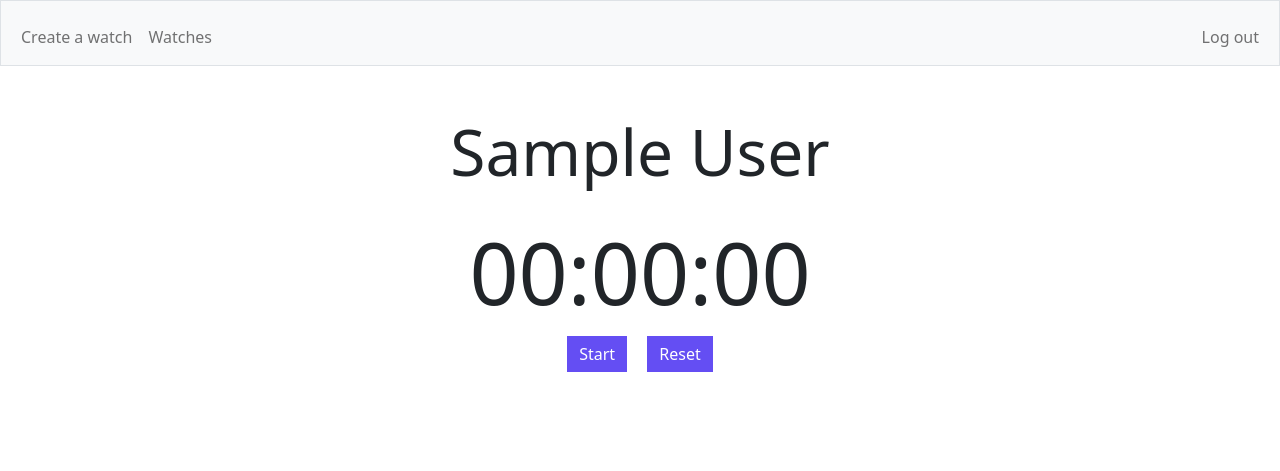
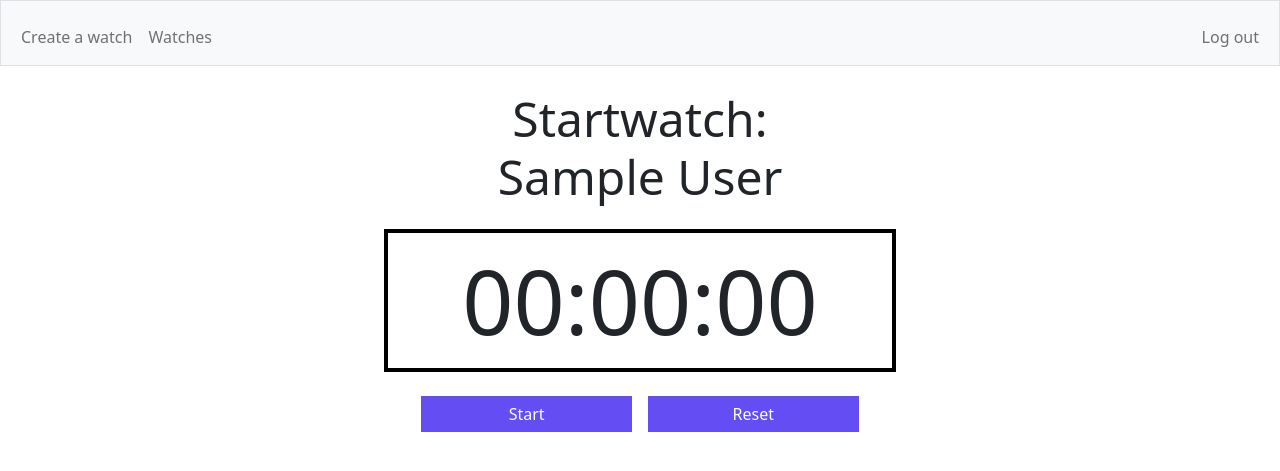
Before and after one commit to zepedae/startwatch, a Flask app: page /stopwatch in a window 1280 px wide. Shown: the top 471 px of the page. Run offline with Flask 3, Linux system fonts and the light colour scheme; the visitor is signed in with stand-in values (Sample User, id 1).

Commit message:
Update visualize page

```diff
--- a/static/style.css
+++ b/static/style.css
@@ -119,8 +119,26 @@
   padding: 0 2vw;
 }
 
+
+
+/* Visualize */
+.vis-form {
+}
+
+
+
+/* Stopwatch */
+.stopwatch-cont {
+  border: 4px solid rgb(0, 0, 0);
+  width: 40%;
+}
+
+#stopwatch-display {
+  font-size: 7vw;
+}
+
 #blackout {
-  width:100%;
+  width: 100%;
   height:100%; /* make sure you have set parents to a height of 100% too*/
   position: absolute;
   left:0; top:0;
--- a/static/watch.js
+++ b/static/watch.js
@@ -61,7 +61,7 @@ function stopWatch(){
 
 
     //Display updated time values to user
-    document.getElementById("display").innerHTML= displayHours + ":" + displayMinutes + ":" + displaySeconds;
+    document.getElementById("stopwatch-display").innerHTML= displayHours + ":" + displayMinutes + ":" + displaySeconds;
 }
 
 function startStop(){
@@ -80,7 +80,7 @@ function startStop(){
 }
 
 function submit() {
-    const data = {"watch_name": document.querySelector(".header").innerHTML,"time_elapsed": String(document.getElementById("display").innerText)};
+    const data = {"watch_name": document.querySelector(".header").innerHTML,"time_elapsed": String(document.getElementById("stopwatch-display").innerText)};
 
     fetch("/stopwatch", {
         method: "POST",
@@ -108,6 +108,6 @@ function reset(){
     seconds = 0;
     minutes = 0;
     hours = 0;
-    document.getElementById("display").innerHTML = "00:00:00";
+    document.getElementById("stopwatch-display").innerHTML = "00:00:00";
     document.getElementById("startStop").innerHTML = "Start";
 }
--- a/templates/landing.html
+++ b/templates/landing.html
@@ -9,10 +9,12 @@ Welcome
     <div class="header-back px-2">
         <div class="landing-header-2 display-2 mb-4">Welcome to <span class="display-2 landing-sw">Startwatch</span></div>
     </div>
-    <p class="landing-header-3 lead ms-2">
+    <p class="landing-header-3 lead">
         Startwatch is a time-management tool that uses effort-based productivity goals to give you a sense of accomplishment at the end of each day.
     </p>
-    <button class="btn btn-primary lead btn-land ms-3">Register to Start</button>
+    <form action="/register" method="get">
+        <button class="btn btn-primary lead btn-land" id="register">Register to Start</button>
+    </form>
 </div>
 <div class="row features text-center vertical-center p-5">
     <div class="col-lg-4 col-md-4 col-sm-12">
--- a/templates/stopwatch.html
+++ b/templates/stopwatch.html
@@ -5,16 +5,21 @@
 {% endblock %}
 
 {% block main %}
-    <div class = "container-fluid p-5 text-center overflow-hidden">
-        <div class="display-3 mb-3">{{ watch_name }}</div>
-        <div class="stopwatch">
-            <div class ="col" id = "display">
-                00:00:00
+    <div class="row mt-4 mb-2 text-center">
+        <div class="header display-5">Startwatch:<br/>
+        {{ watch_name }}</div>
+    </div>
+    <div class="row justify-content-center">
+        <div class="stopwatch-cont my-3">
+            <div class="row text-center">
+                <div class ="col" id = "stopwatch-display">
+                    00:00:00
+                </div>
             </div>
         </div>
-        <div class="text-center align-items-center g-5">
-            <button class="btn btn-primary bt-lg mx-2" id = "startStop">Start</button>
-            <button class="btn btn-primary mx-2" id = "reset">Reset</button>
+        <div class="row justify-content-center g-3 m-0 mb-">
+            <button class="btn btn-primary col-2 m-2" id = "startStop">Start</button>
+            <button class="btn btn-primary col-2 m-2" id = "reset">Reset</button>
         </div>
     </div>
 {% endblock %}
--- a/templates/watches.html
+++ b/templates/watches.html
@@ -10,7 +10,7 @@ Watches
 </div>
 <div class="watch-cont text-center">
     {% for row in watches %}
-        <div class="watch-card">
+        <div class="watch-card py-3">
             <div class="watch-text">
                 <div class = "watch-display-text"> {{ row[0] }}</div>
             </div>
```
Also changed, not shown: 3 other files.
